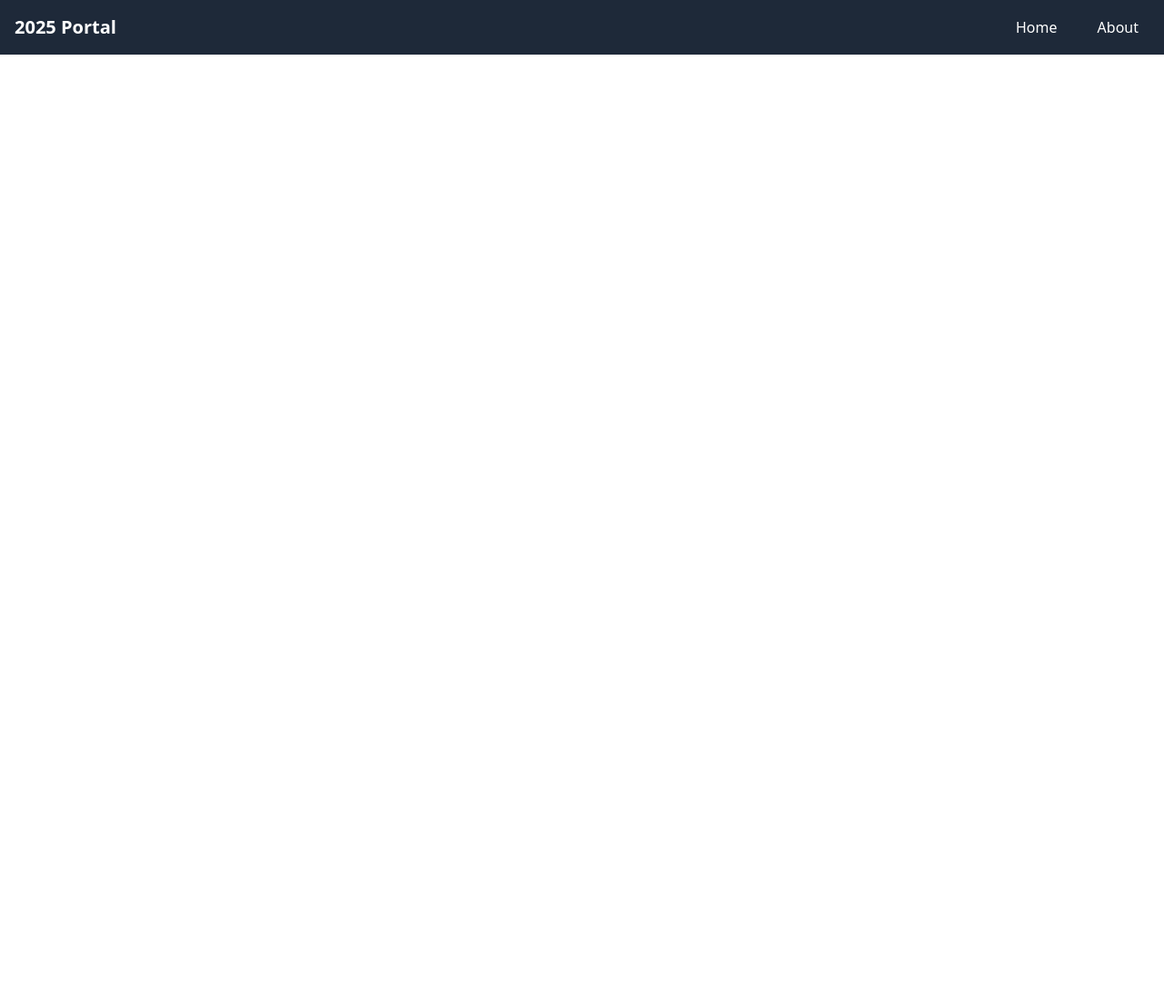
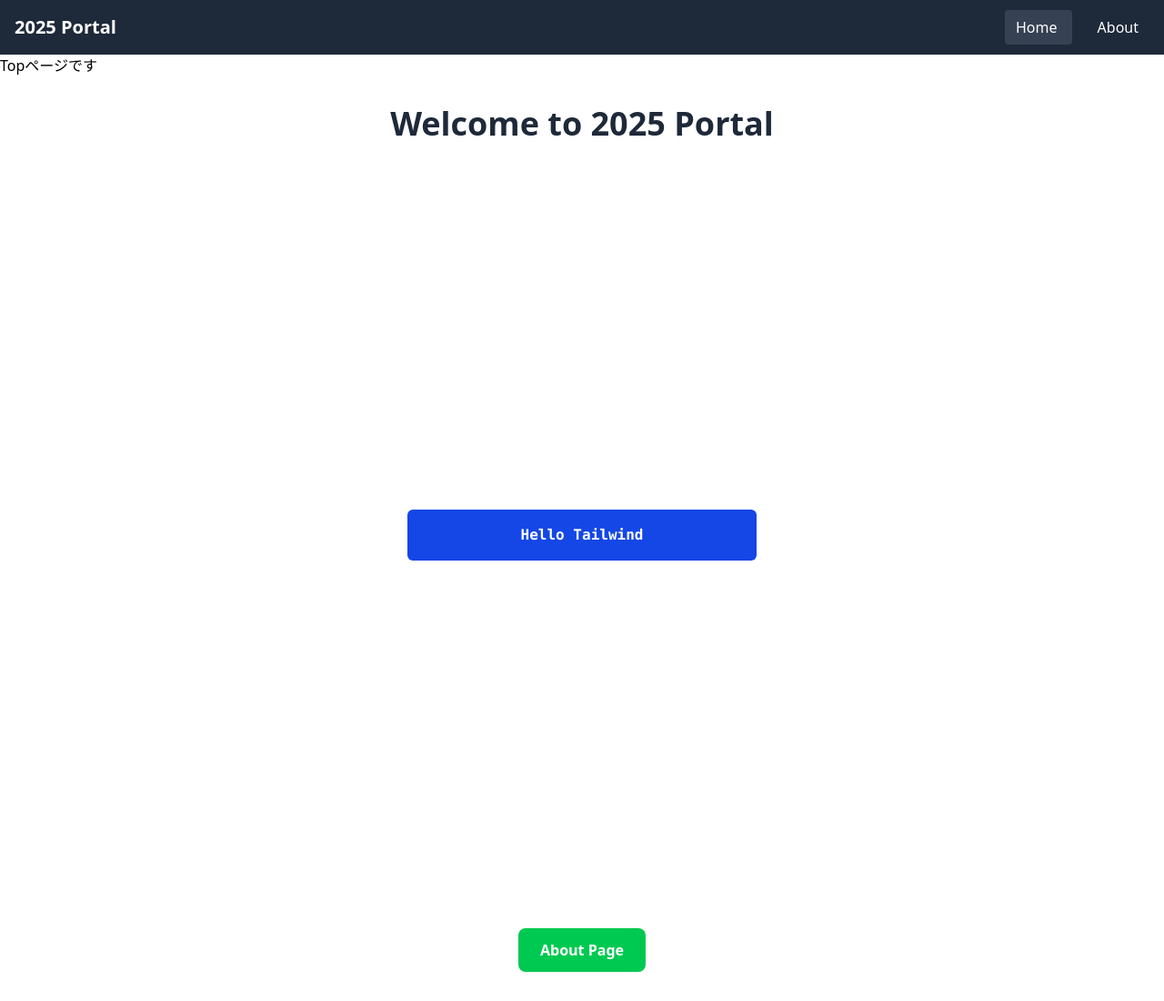
Before and after one commit to NIT-Maizuru-E-Project/2025Portal, a Vue app: page /2025Portal in a window 1280 px wide. Shown: the whole page at 91% size. Before the commit the page ends 800 px from the top, so only its background shows below. Built offline with nearby package versions, Linux system fonts and the light colour scheme.

Commit message:
fix: GHPagesでのリロード対応実施

```diff
--- a/src/App.vue
+++ b/src/App.vue
@@ -10,14 +10,14 @@
         <h1 class="text-xl font-bold">2025 Portal</h1>
         <div class="space-x-4">
           <router-link
-            to="/"
+            to="/2025Portal"
             class="px-3 py-2 rounded hover:bg-gray-700 transition-colors"
             active-class="bg-gray-700"
           >
             Home
           </router-link>
           <router-link
-            to="/about"
+            to="/2025Portal/About"
             class="px-3 py-2 rounded hover:bg-gray-700 transition-colors"
             active-class="bg-gray-700"
           >
--- a/src/router/index.js
+++ b/src/router/index.js
@@ -1,6 +1,7 @@
 import { createRouter, createWebHistory } from 'vue-router'
 import Home from '../views/Home.vue'
 import About from '../views/About.vue'
+import Top from '../views/2025Portal.vue'
 
 const routes = [
   {
@@ -9,9 +10,14 @@ const routes = [
     component: Home
   },
   {
-    path: '/about',
+    path: '/2025Portal/About',
     name: 'About',
     component: About
+  },
+  {
+    path: '/2025Portal',
+    name: '2025Portal',
+    component: Top
   }
 ]
 
--- /dev/null
+++ b/src/views/2025Portal.vue
@@ -0,0 +1,29 @@
+<template>
+    <h1>Topページです</h1>
+
+      <div class="container mx-auto px-4 py-8">
+    <h1 class="text-4xl font-bold text-center mb-8 text-gray-800 dark:text-white">
+      Welcome to 2025 Portal
+    </h1>
+
+    <div class="flex justify-center mb-8">
+      <div class="flex h-screen items-center justify-center bg-white dark:bg-gray-800">
+        <button
+          class="py-4 px-6 w-96 font-bold font-mono rounded-md transition-all text-white bg-blue-700 hover:bg-blue-800 active:bg-blue-900 dark:text-black dark:bg-blue-400 dark:hover:bg-blue-500 dark:active:bg-blue-600"
+        >
+          Hello Tailwind
+        </button>
+      </div>
+    </div>
+
+    <div class="text-center">
+      <router-link
+        to="/about"
+        class="inline-block px-6 py-3 bg-green-500 hover:bg-green-600 text-white font-semibold rounded-lg transition-colors duration-200"
+      >
+        About Page
+      </router-link>
+    </div>
+  </div>
+
+</template>
```
Also changed, not shown: 3 other files (tests, documents, lock files or other folders).
